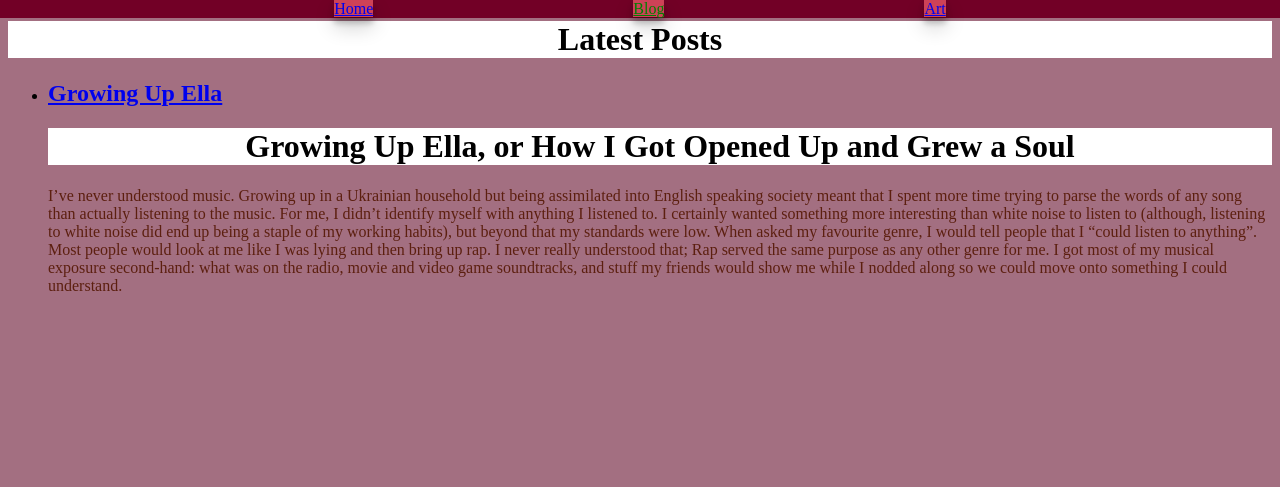
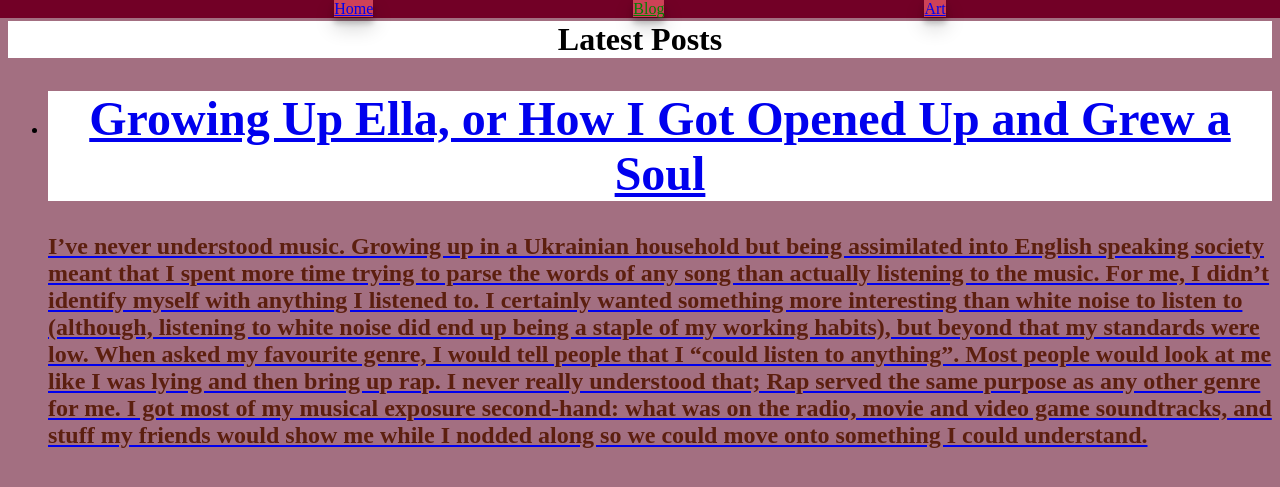
Before and after one commit to malleyeno/malleyeno.github.io, a Jekyll site: the page built from blog.html, in a window 1280 px wide. Shown: the top 487 px of the page. Built offline with Jekyll 4.4.1, drawn with Linux system fonts in a browser that asks for light colours.

Commit message:
Styling refactor, layout changes

```diff
--- /dev/null
+++ b/_layouts/blogs.html
@@ -0,0 +1,5 @@
+---
+layout: default
+---
+
+{{ content }}
--- a/_layouts/default.html
+++ b/_layouts/default.html
@@ -3,7 +3,7 @@
     <head>
         <meta charset="utf-8">
         <title>{{ page.title }}</title>
-        <link rel="stylesheet" href="/assets/css/styles.css">
+        <link rel="stylesheet" href="/assets/css/MainComp.css">
         <link rel="icon" href="assets\images\icon.ico" type="image/x-icon"/>
         <link rel="shortcut icon" href="assets\images\icon.ico" type="image/x-icon"/>
         {% feed_meta %}
--- /dev/null
+++ b/_sass/gallery.scss
@@ -0,0 +1,26 @@
+@use "main";
+
+// Gallery Styling
+
+div.gallery {
+    margin: 5px;
+    border: 1px solid #ccc;
+    float: left;
+    width: 180px;
+}
+
+div.gallery:hover {
+    border: 1px solid #777;
+}
+
+div.gallery img {
+    width: 100%;
+    height: auto;
+}
+
+.collapsible {
+    background-color: #ce4257;
+    /*border: none;*/
+    outline: none;
+    width: 100%;
+}
--- a/_sass/main.scss
+++ b/_sass/main.scss
@@ -56,60 +56,3 @@ h1 {
 p {
     color: #5c1f0f;
 }
-
-// Gallery styling
-div.gallery {
-    margin: 5px;
-    border: 1px solid #ccc;
-    float: left;
-    width: 180px;
-}
-
-
-
-div.gallery:hover {
-    border: 1px solid #777;
-}
-
-div.gallery img {
-    width: 100%;
-    kight: auto;
-}
-
-.collapsible {
-    background-color: #ce4257;
-    /*border: none;*/
-    outline: none;
-    width: 100%;
-}
-
-// Ref-sheet styling
-
-div.ref {
-    /*margin: 5px;*/
-    /*border: 1px solid #ccc;*/
-    display: block;
-    margin-left: auto;
-    margin-right: auto;
-    /*float: left;*/
-    /*left: 50%;*/
-    /*transform: translate(-50%);*/
-    width: 100%;
-}
-
-div.ref.img {
-    display: block;
-    margin-left: auto;
-    margin-right: auto;
-}
-
-.active,
-.collapsible:hover {
-    background-color: #777;
-}
-
-.about-section {
-    display: none;
-    overflow: hidden;
-    background-color: #ce4257;
-}
--- /dev/null
+++ b/_sass/refsheet.scss
@@ -0,0 +1,30 @@
+// Ref-sheet styling
+
+div.ref {
+    /*margin: 5px;*/
+    /*border: 1px solid #ccc;*/
+    display: block;
+    margin-left: auto;
+    margin-right: auto;
+    /*float: left;*/
+    /*left: 50%;*/
+    /*transform: translate(-50%);*/
+    width: 100%;
+}
+
+div.ref.img {
+    display: block;
+    margin-left: auto;
+    margin-right: auto;
+}
+
+.active,
+.collapsible:hover {
+    background-color: #777;
+}
+
+.about-section {
+    display: none;
+    overflow: hidden;
+    background-color: #ce4257;
+}
--- /dev/null
+++ b/assets/css/ArtComp.scss
@@ -0,0 +1,4 @@
+---
+---
+
+@import "gallery";
--- a/blog.html
+++ b/blog.html
@@ -1,13 +1,17 @@
 ---
 title: Blog
+layout: blogs
 ---
 <h1>Latest Posts</h1>
 
 <ul>
   {% for post in site.posts%}
     <li>
-      <h2><a href="{{ post.url }}">{{ post.title }}</a></h2>
-      {{ post.excerpt }}
+      <h2>
+        <a class="blog-listing" href="{{ post.url }}">
+          {{ post.excerpt }}
+        </a>
+      </h2>
     </li>
   {% endfor %}
 </ul>
```
Also changed, not shown: _layouts/arts.html (+5 -5 lines), assets/css/MainComp.scss (renamed from assets/css/styles.scss).
